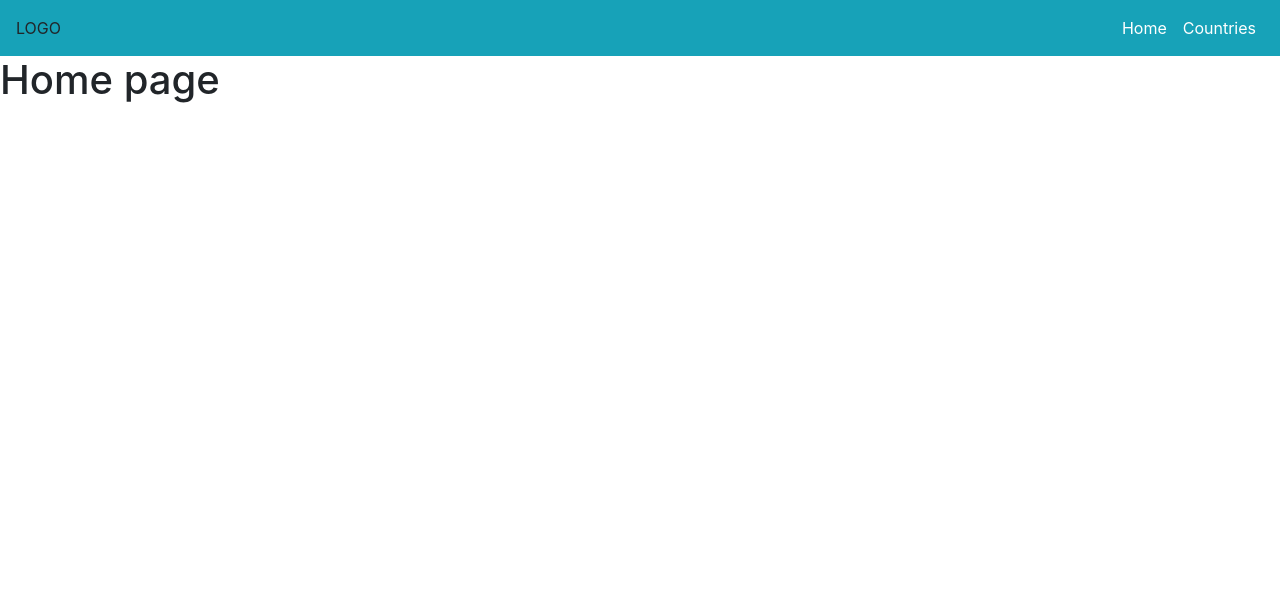
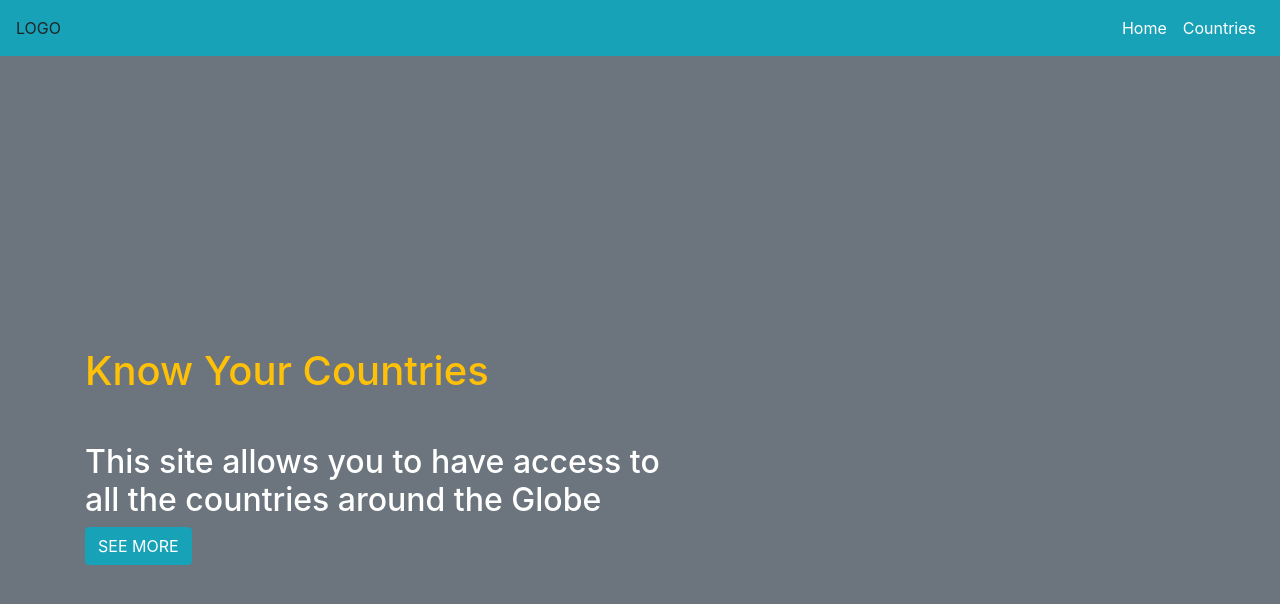
Before and after one commit to bayorwor/countries-app, a React (Create React App) app: page / in a window 1280 px wide. Shown: the top 604 px of the page. Built offline with nearby package versions, Linux system fonts and the light colour scheme.

Commit message:
added some styles

```diff
--- a/src/pages/Home.js
+++ b/src/pages/Home.js
@@ -1,8 +1,22 @@
+import { Link } from "react-router-dom";
+
 function Home() {
   return (
-    <div>
-      <h1>Home page</h1>
-    </div>
+    <section
+      className="bg-secondary d-flex flex-column justify-content-center align-items-center"
+      style={{ height: "100vh" }}
+    >
+      <div className="container text-white">
+        <h1 className="mb-5 text-warning">Know Your Countries</h1>
+        <h2>
+          This site allows you to have access to <br></br>all the countries
+          around the Globe
+        </h2>
+        <Link to="/countries" className="btn btn-info">
+          SEE MORE
+        </Link>
+      </div>
+    </section>
   );
 }
 
```
